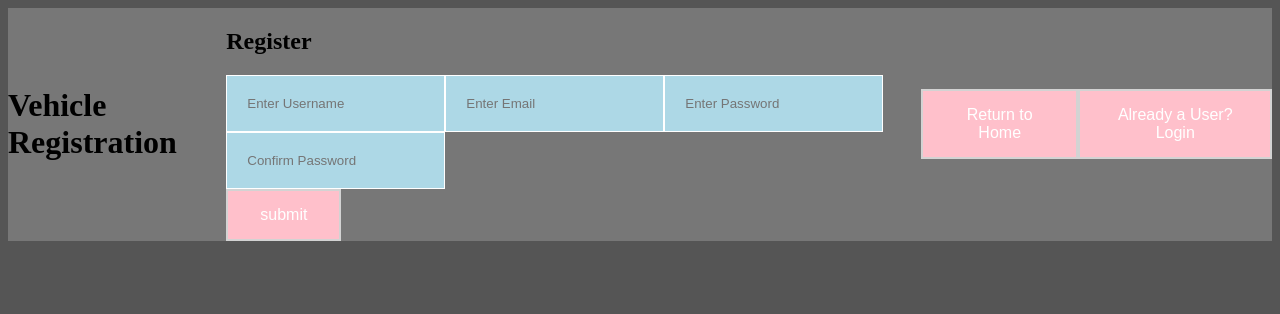
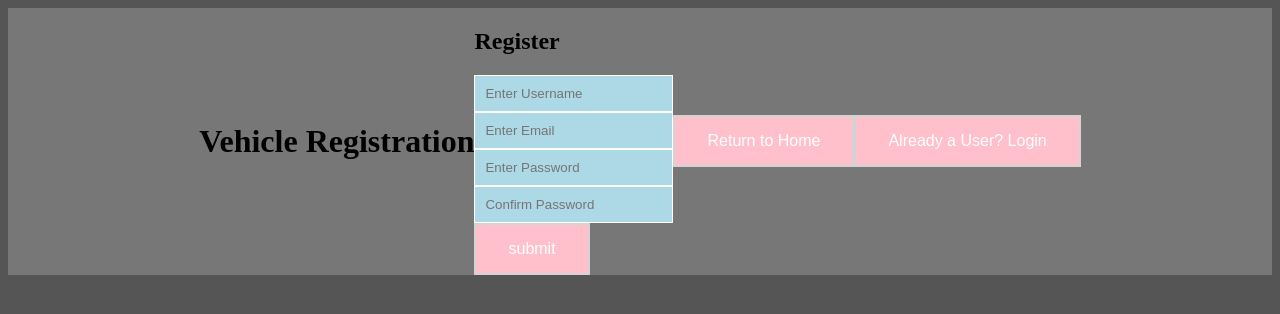
Before and after one commit to jparker15/react101, a React (Create React App) app in the folder client/: page /register in a window 1280 px wide. Shown: the top 314 px of the page. Built offline with nearby package versions, Linux system fonts and the light colour scheme.

Commit message:
change default padding add display:flex

```diff
--- a/client/src/Components/Input.js
+++ b/client/src/Components/Input.js
@@ -20,5 +20,6 @@ const defaultStyle ={
     color: "grey",
     backgroundColor: "lightblue",
     border: "1px solid white",
-    padding:  "20px"
+    padding:  "10px",
+    display: "flex"
 }
```
